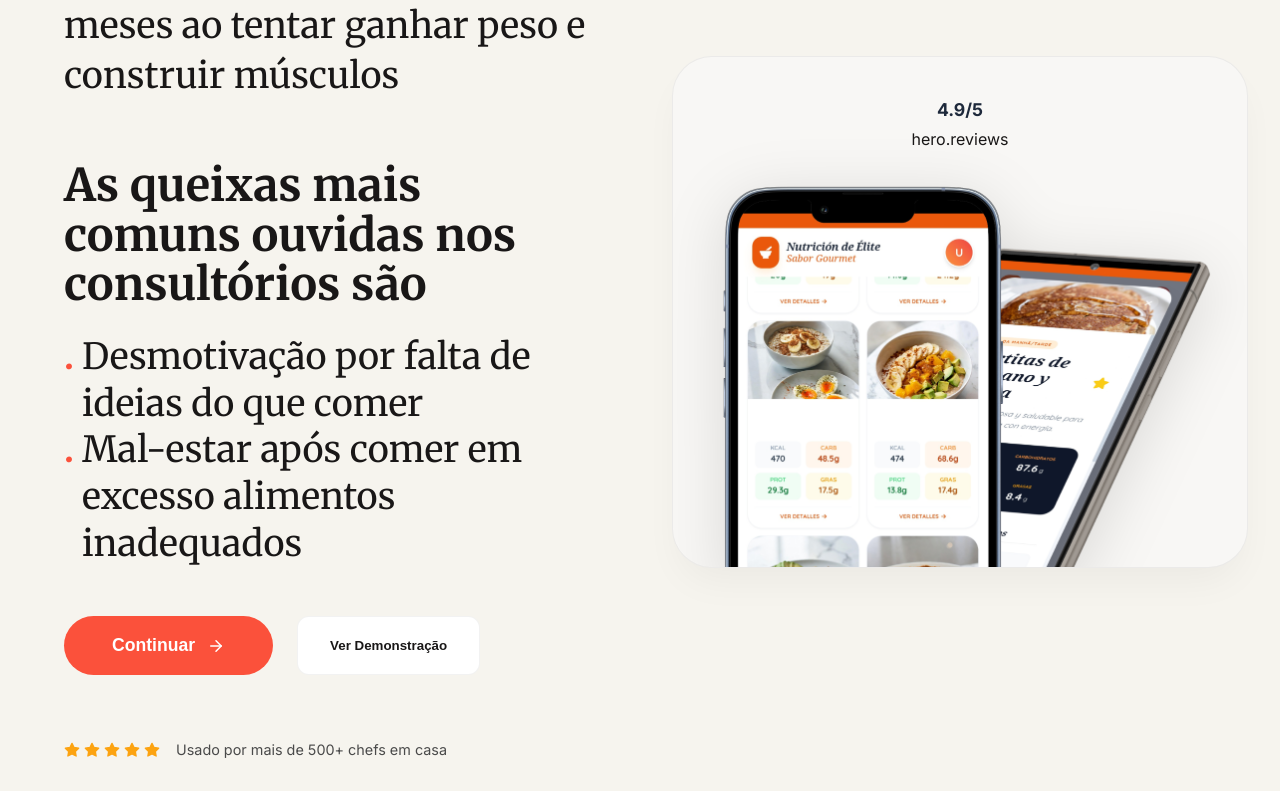
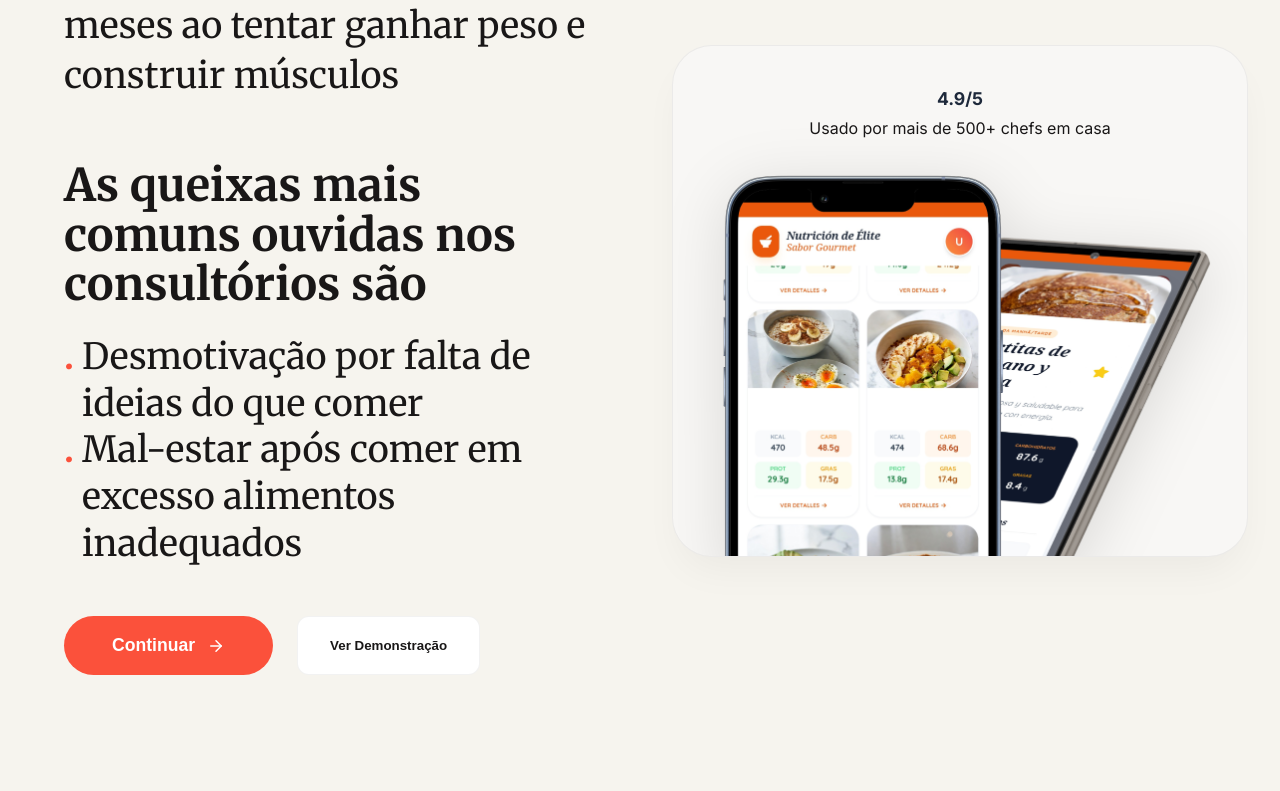
Before and after one commit to YohanSaibb026/LeadingPage, a React (Vite) app: page / in a window 1280 px wide. Shown: the part 289-1080 px from the top of the page. Built offline with nearby package versions, Linux system fonts and the light colour scheme.

Commit message:
fix: remove duplicate rating outside card and correct content inside card

```diff
--- a/src/App.tsx
+++ b/src/App.tsx
@@ -101,28 +101,19 @@ function App() {
                         <button className="btn-primary">{t('hero.continue')} <ArrowRight size={18} /></button>
                         <button className="btn-secondary">{t('hero.demo')}</button>
                     </div>
-                    <div className="social-proof">
-                        <div className="stars">
-                            <Star size={16} fill="currentColor" />
-                            <Star size={16} fill="currentColor" />
-                            <Star size={16} fill="currentColor" />
-                            <Star size={16} fill="currentColor" />
-                            <Star size={16} fill="currentColor" />
-                        </div>
-                        <span>{t('hero.social')}</span>
-                    </div>
+
                 </div>
                 <div className="hero-image-wrapper">
                     <div className="hero-card" ref={heroCardRef}>
                         <div className={`reviews-container ${isHeroVisible ? 'animate-slide-down' : 'opacity-0'}`}>
                             <span className="rating-score">4.9/5</span>
-                            <div className="flex gap-1 mb-1">
+                            <div className="flex gap-1 mb-2">
                                 {[1, 2, 3, 4, 5].map((star) => (
-                                    <i key={star} className="fa-solid fa-star text-yellow-400 text-sm"></i>
+                                    <i key={star} className="fa-solid fa-star text-yellow-400 text-base"></i>
                                 ))}
                             </div>
-                            <p className="text-slate-500 font-medium text-xs">
-                                {t('hero.reviews')}
+                            <p className="text-slate-600 font-medium text-sm text-center">
+                                {t('hero.social')}
                             </p>
                         </div>
                         <div className={`w-full flex justify-center ${isHeroVisible ? 'animate-slide-up' : 'opacity-0'}`}>
```
